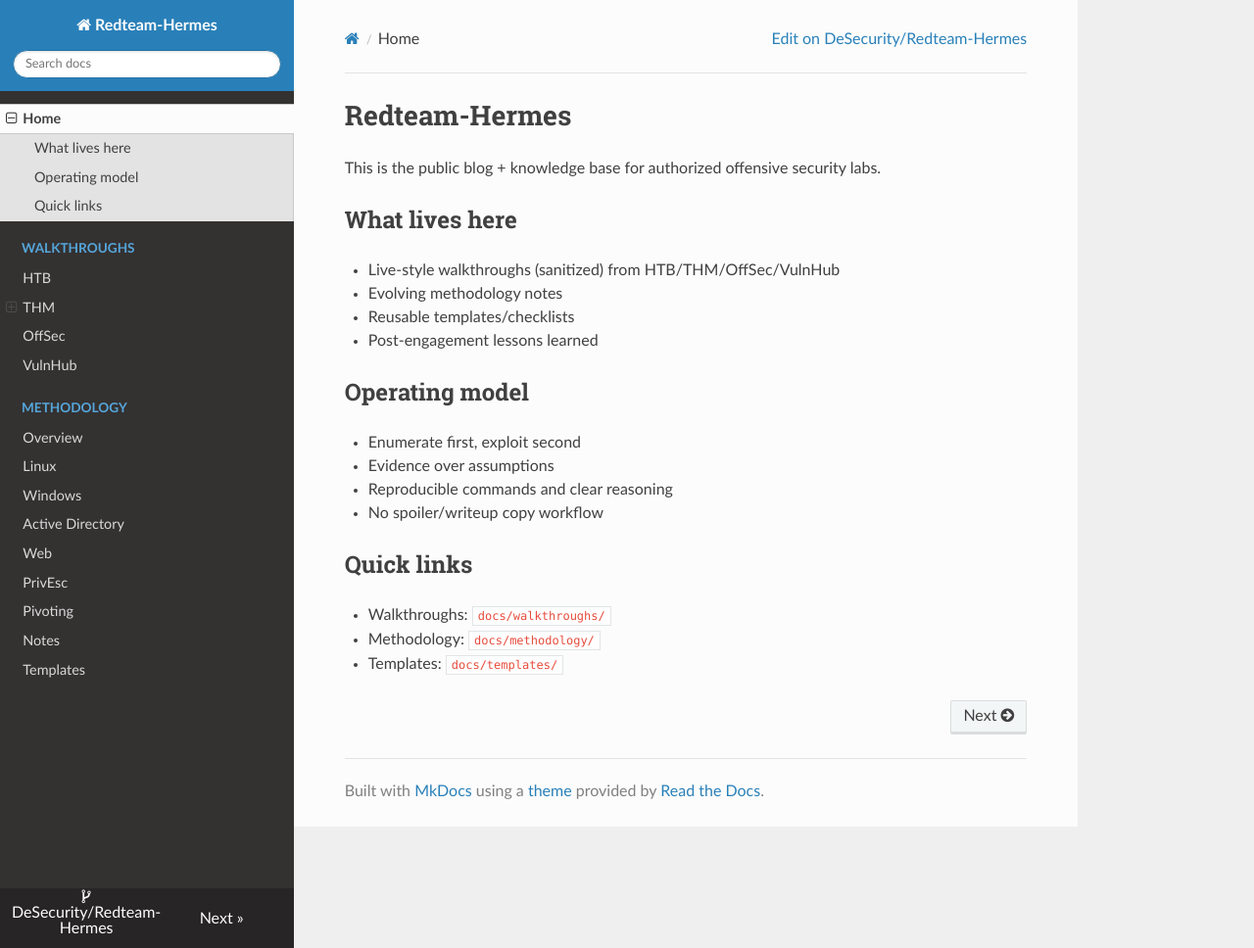
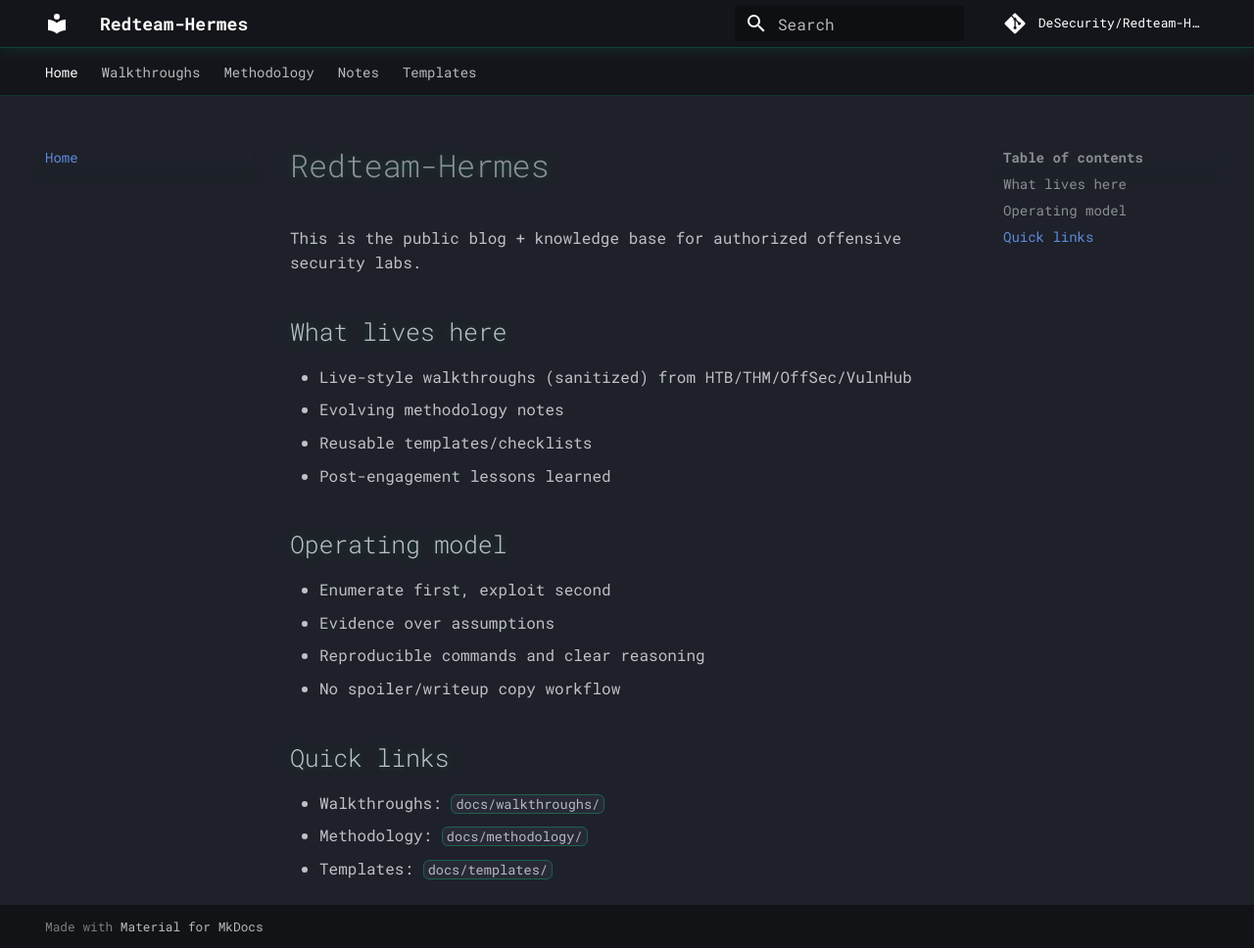
Before and after one commit to DeSecurity/Redteam-Hermes, an MkDocs documentation site: the page built from docs/index.md, in a window 1280 px wide and 968 px high. Shown: the whole window at 98% size. Built offline with MkDocs 1.6.1 and Material for MkDocs 9.7.7, drawn with Linux system fonts in a browser that asks for light colours; nearby versions of some CDN libraries; comment, search, counter and statistics services are not loaded.

Commit message:
style(site): enable Material cyber theme and install in Pages workflow

```diff
--- a/mkdocs.yml
+++ b/mkdocs.yml
@@ -4,7 +4,20 @@
 repo_url: https://github.com/DeSecurity/Redteam-Hermes
 repo_name: DeSecurity/Redteam-Hermes
 theme:
-  name: readthedocs
+  name: material
+  language: en
+  features:
+    - navigation.tabs
+    - navigation.top
+    - content.code.copy
+    - search.highlight
+  palette:
+    - scheme: slate
+      primary: black
+      accent: lime
+  font:
+    text: Roboto Mono
+    code: Roboto Mono
 extra_css:
   - stylesheets/extra.css
 nav:
```
Also changed, not shown: 1 other file.
